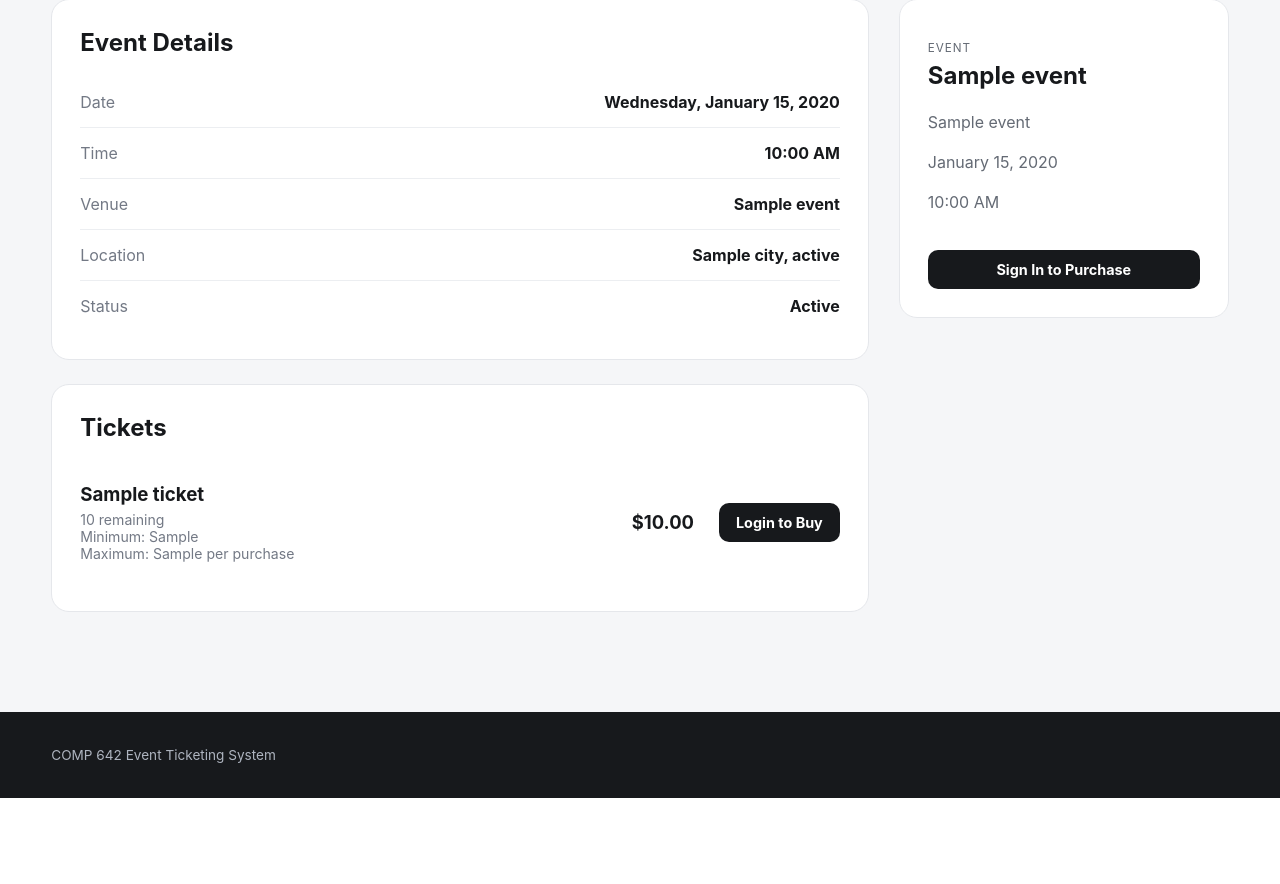
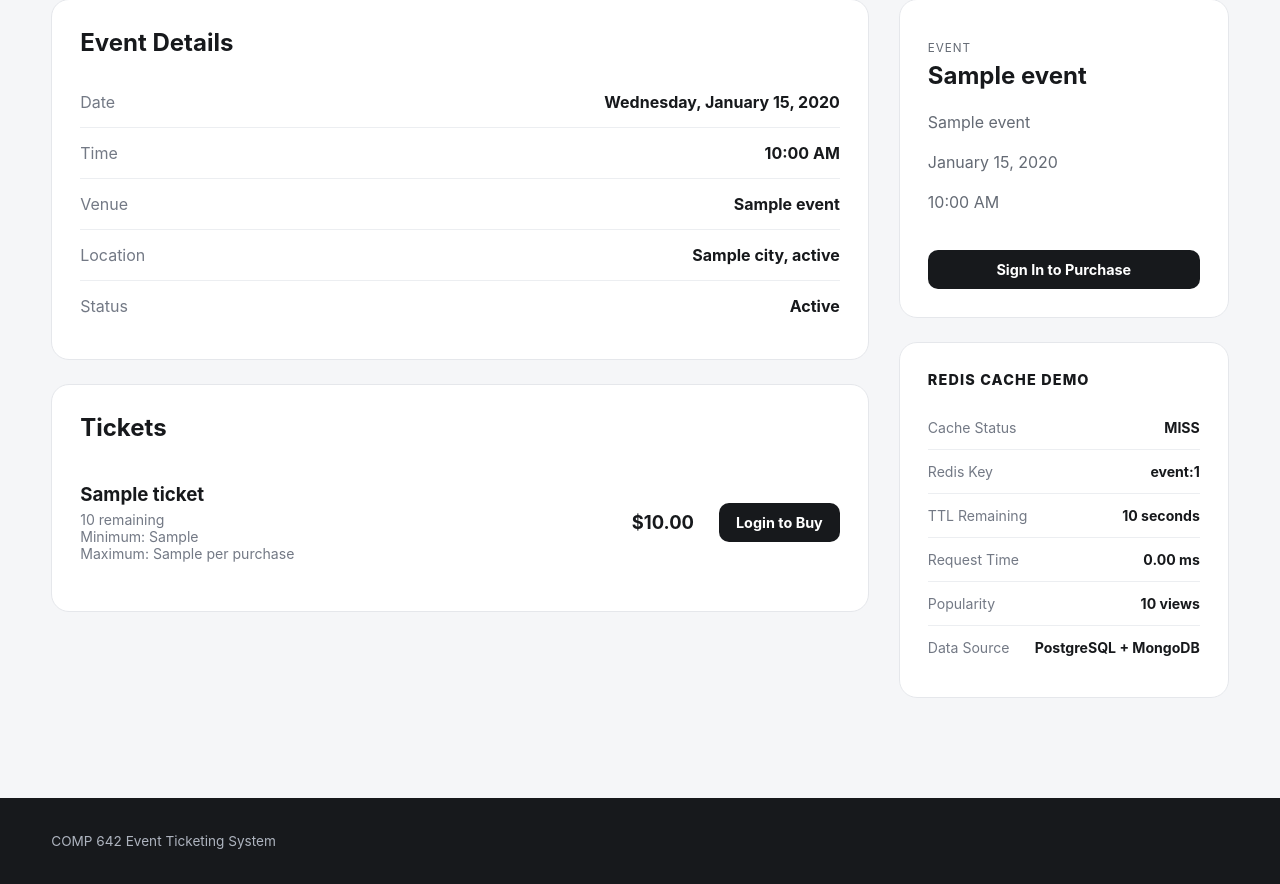
Before and after one commit to jsanchez2388/event-ticketing-system, a FastAPI app: template app/templates/event_detail.html in a window 1280 px wide. Shown: the part 459-1343 px from the top of the page. Before the commit the page ends 1257 px from the top, so only its background shows below. Run offline with FastAPI, Linux system fonts and the light colour scheme; the template is opened without the code that fills it: most values are stand-ins (such as "Sample title", 1, 10 or a date in 2020); some libraries are stand-ins or nearby versions.

Commit message:
Integrate Redis caching with event details. Front end now pulls from all 3 databases.

```diff
--- a/app/routers/events.py
+++ b/app/routers/events.py
@@ -34,7 +34,7 @@ from fastapi import APIRouter, HTTPException
 
 from app.services.event_service import (
     get_all_events,
-    get_event_by_id
+    get_event_detail
 )
 
 from app.services.content_service import get_event_content
@@ -61,9 +61,10 @@ def event_content(event_id: int):
 
     return content
 
+
 @router.get("/{event_id}")
 def event_details(event_id: int):
-    event = get_event_by_id(event_id)
+    event = get_event_detail(event_id)
 
     if event is None:
         raise HTTPException(
--- a/app/static/css/style.css
+++ b/app/static/css/style.css
@@ -407,13 +407,11 @@ nav a:hover {
 
 .info-panel,
 .ticket-panel,
-.summary-card {
+.summary-card,
+.redis-demo-card {
     background: white;
-
     border: 1px solid #e5e7eb;
-
     border-radius: 18px;
-
     padding: 28px;
 }
 
@@ -423,7 +421,8 @@ nav a:hover {
 
 .info-panel h2,
 .ticket-panel h2,
-.summary-card h2 {
+.summary-card h2,
+.redis-demo-card h2 {
     margin-top: 0;
 }
 
@@ -486,15 +485,66 @@ nav a:hover {
 }
 
 .summary-card {
-    position: sticky;
-
-    top: 95px;
+    position: static;
 }
 
 .summary-card p {
     color: #646a74;
 
     line-height: 1.5;
+}
+
+/* EVENT DETAIL SIDEBAR */
+
+.detail-sidebar {
+    display: flex;
+    flex-direction: column;
+    gap: 24px;
+
+    position: sticky;
+    top: 95px;
+}
+
+
+/* REDIS CACHE DEMO */
+
+
+.redis-demo-card .small-label {
+    margin-top: 0;
+    margin-bottom: 18px;
+
+    color: #17191c;
+    font-size: 0.9rem;
+    font-weight: 800;
+}
+
+.redis-demo-row {
+    display: flex;
+
+    align-items: center;
+    justify-content: space-between;
+
+    gap: 20px;
+
+    padding: 13px 0;
+
+    border-bottom: 1px solid #eceef1;
+}
+
+.redis-demo-row:last-child {
+    border-bottom: 0;
+}
+
+.redis-demo-row span {
+    color: #737985;
+
+    font-size: 0.88rem;
+}
+
+.redis-demo-row strong {
+    font-size: 0.88rem;
+
+    text-align: right;
 }
 
 
@@ -519,8 +569,8 @@ footer {
         grid-template-columns: 1fr;
     }
 
-    .summary-card {
-        position: static;
+    .detail-sidebar {
+    position: static;
     }
 
     .ticket-row {
--- a/app/templates/event_detail.html
+++ b/app/templates/event_detail.html
@@ -343,7 +343,7 @@
 
 
         <!-- RIGHT SIDE -->
-
+        <div class="detail-sidebar">
             <aside class="summary-card">
 
 
@@ -400,8 +400,93 @@
 
                 {% endif %}
 
+            </aside>
+
+            <aside class="redis-demo-card">
+
+                <p class="small-label">
+
+                    Redis Cache Demo
+
+                </p>
+
+                <div class="redis-demo-row">
+
+                    <span>Cache Status</span>
+
+                    <strong>
+
+                        {% if event.cache_hit %}
+
+                            HIT
+
+                        {% else %}
+
+                            MISS
+
+                        {% endif %}
+
+                    </strong>
+
+                </div>
+
+                <div class="redis-demo-row">
+
+                    <span>Redis Key</span>
+
+                    <strong>event:{{ event.event_id }}</strong>
+
+                </div>
+
+                <div class="redis-demo-row">
+
+                    <span>TTL Remaining</span>
+
+                    <strong>{{ ttl_remaining }} seconds</strong>
+
+                </div>
+
+                <div class="redis-demo-row">
+
+                    <span>Request Time</span>
+
+                    <strong>{{ "%.2f"|format(request_time_ms) }} ms</strong>
+
+                </div>
+
+                <div class="redis-demo-row">
+
+                    <span>Popularity</span>
+
+                    <strong>{{ event.popularity_score|int }} views</strong>
+
+                </div>
+
+                <div class="redis-demo-row">
+
+                    <span>Data Source</span>
+
+                    <strong>
+
+                        {% if event.cache_hit %}
+
+                            Redis Cache
+
+                        {% else %}
+
+                            PostgreSQL + MongoDB
+
+                        {% endif %}
+
+                    </strong>
+
+                </div>
 
             </aside>
+
+        </div>
+
+
 
 
     </div>
```
Also changed, not shown: app/routers/web.py (+9 -2 lines), app/services/cache_service.py (+13 -4 lines), app/services/web_service.py (+7 -33 lines). Lines whose indentation alone changed are shown as unchanged.
